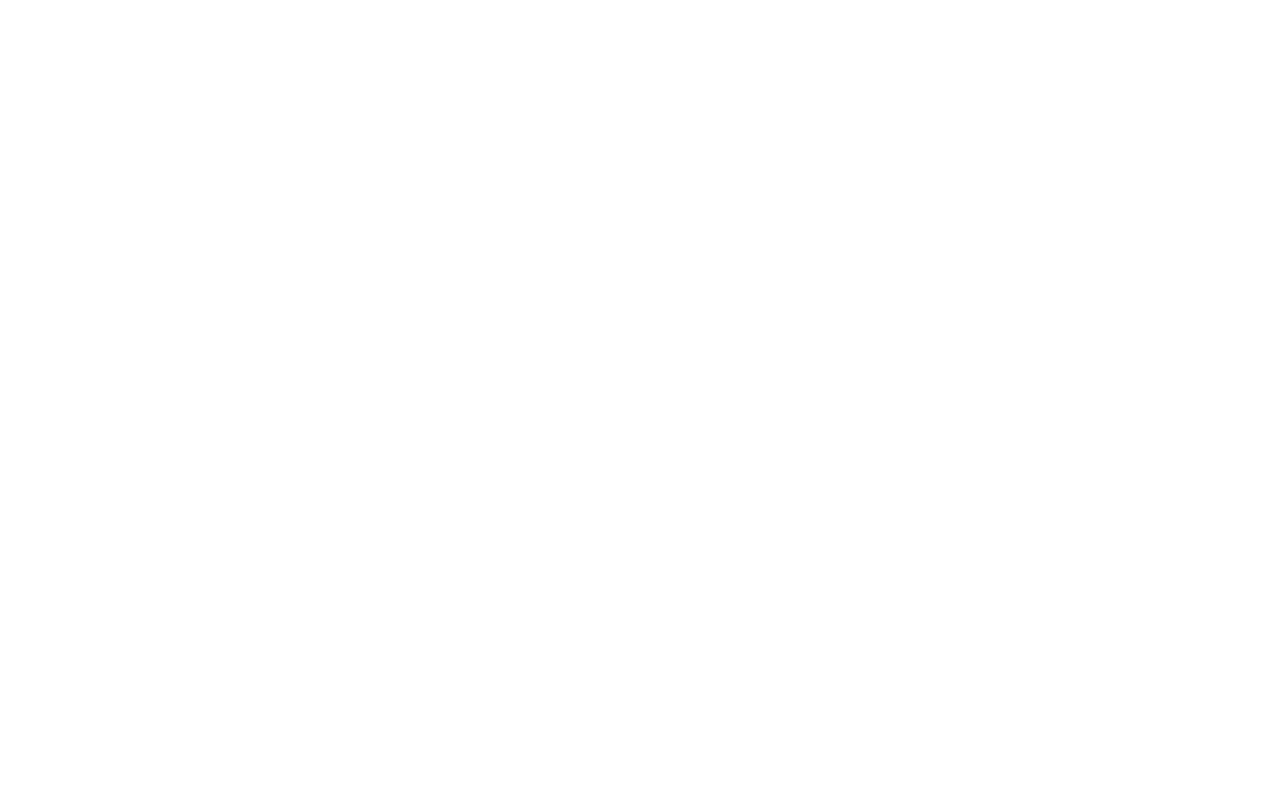
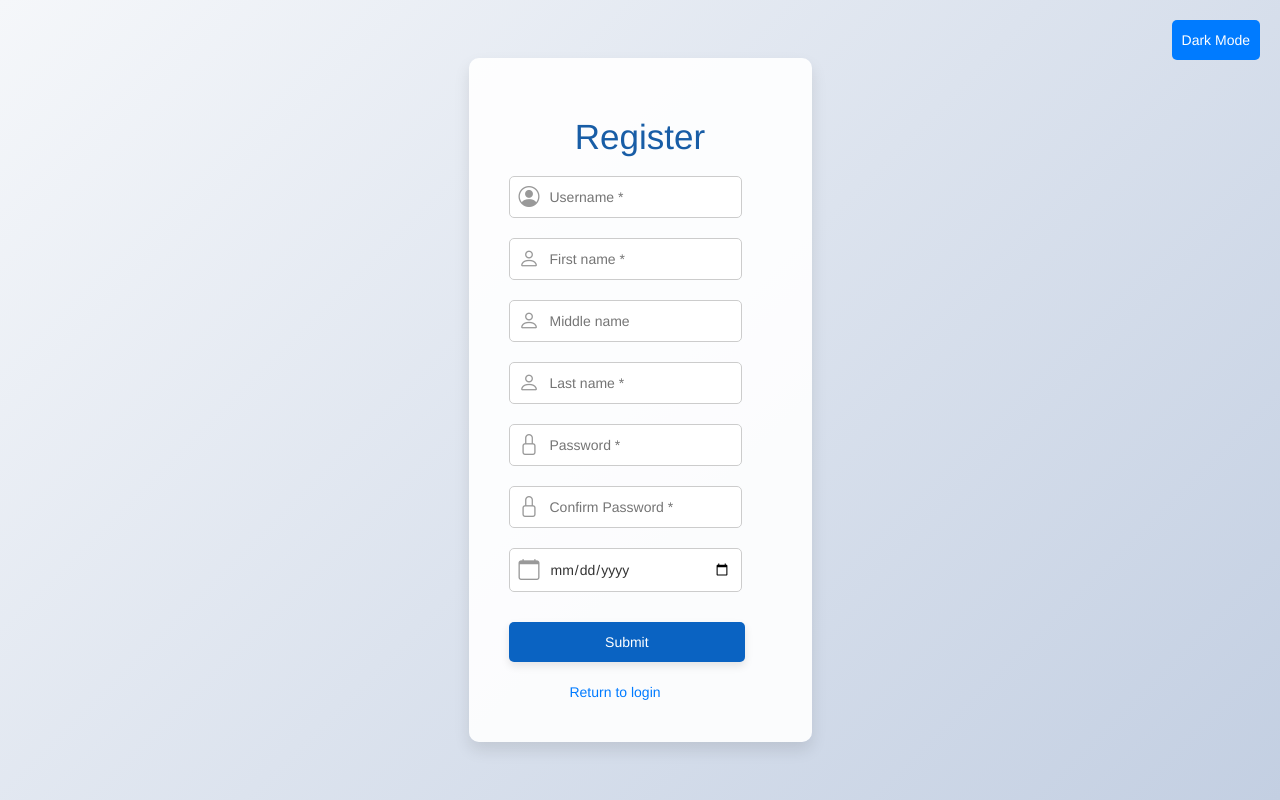
Before and after one commit to ZoharMashiah/Youtube-clone-project, a React (Create React App) app in the folder Web/youtube-clone/: page /signup in a window 1280 px wide. Before the commit this address had no page. Built offline with nearby package versions, Linux system fonts and the light colour scheme.

Commit message:
all the changes of the login and signup included the dark mode button, and without all the functionallity

```diff
--- a/Web/youtube-clone/package.json
+++ b/Web/youtube-clone/package.json
@@ -6,7 +6,7 @@
     "@testing-library/jest-dom": "^5.17.0",
     "@testing-library/react": "^13.4.0",
     "@testing-library/user-event": "^13.5.0",
-    "bootstrap": "^5.3.3",
+    "bootstrap": "^3.4.1",
     "bootstrap-icons": "^1.11.3",
     "react": "^18.3.1",
     "react-bootstrap": "^2.10.2",
--- a/Web/youtube-clone/public/index.html
+++ b/Web/youtube-clone/public/index.html
@@ -11,7 +11,7 @@
     />
     <link rel="apple-touch-icon" href="%PUBLIC_URL%/logo192.png" />
     <link rel="manifest" href="%PUBLIC_URL%/manifest.json" />
-    <link rel="stylesheet" href="https://cdnjs.cloudflare.com/ajax/libs/font-awesome/6.0.0-beta3/css/all.min.css">
+    <link rel="stylesheet" href="https://cdn.jsdelivr.net/npm/bootstrap@4.3.1/dist/css/bootstrap.min.css" integrity="sha384-ggOyR0iXCbMQv3Xipma34MD+dH/1fQ784/j6cY/iJTQUOhcWr7x9JvoRxT2MZw1T" crossorigin="anonymous">
     <title>Login/Signup</title>
   </head>
   <body>
--- a/Web/youtube-clone/src/App.css
+++ b/Web/youtube-clone/src/App.css
@@ -2,4 +2,5 @@
   text-align: center;
   justify-content: center;
   align-items: center;
+  height: 100%;
 }
--- a/Web/youtube-clone/src/App.js
+++ b/Web/youtube-clone/src/App.js
@@ -3,18 +3,20 @@ import logo from './logo.svg';
 import Feed from "./pages/Feed/Feed";
 import './App.css';
 import { useState } from "react";
+import Login from "./pages/Login/Login";
+import Signup from "./pages/Signup/Signup";
 
 function App() {
-  const [move, setmove] = useState(false)
+  const [users, setusers] = useState([])
+  const [currentUser, setcurrentUser] = useState(null)
 
   return (
     <BrowserRouter>
       <Routes>
-        <Route path="/about" element={move?<Navigate to=".."/>:<div><h2>Home</h2>
-          <button onClick={() => setmove(true)}>move</button>
-        </div>} />
-      <Route path="/" element={<Feed/>} />
-</Routes>
+        <Route path="/" element={<Login users={users} setcurrentUser = {setcurrentUser}/>} />
+        <Route path="/signup" element={<Signup users={users} setusers={setusers}/>} />
+        <Route path="/feed" element={<Feed />} />
+      </Routes>
     </BrowserRouter>
   );
 }
--- a/Web/youtube-clone/src/components/Login/Loginwrapper/Loginwrapper.js
+++ b/Web/youtube-clone/src/components/Login/Loginwrapper/Loginwrapper.js
@@ -1,20 +1,40 @@
 import React, { useState } from 'react';
 import './Loginwrapper.css';
 import Userfield from '../Userfield/Userfield';
+import { Navigate } from "react-router-dom";
+import 'bootstrap-icons/font/bootstrap-icons.css';
 
-export default function Loginwrapper() {
+export default function Loginwrapper({users,setcurrentUser}) {
   const [username, setUsername] = useState('');
   const [password, setPassword] = useState('');
   const [rememberMe, setRememberMe] = useState(false);
+  const [move, setMove] = useState(false);
+  const [goFeed, setgoFeed] = useState(false);
+
+const handleSubmit = () => {
+  for(let i=0; i<users.length; i++){
+    if(users[i].username === username && users[i].password === password){
+      setgoFeed(true);
+      setcurrentUser(users[i]);
+    }
+  }
+}
+
+if(move){
+  return (<Navigate to='/signup' />);
+}
+if(goFeed){
+  return (<Navigate to='/feed' />);
+}
 
   return (
     <div className='login-wrapper'>
       <div className='input-group'>
-        <i className='fas fa-user icon'></i>
+        <i className='bi bi-person-circle'></i>
         <Userfield label='Username' settext={setUsername} />
       </div>
       <div className='input-group'>
-        <i className='fas fa-lock icon'></i>
+        <i className='bi bi-lock'></i>
         <Userfield label='Password' settext={setPassword} />
       </div>
       <div className='remember-me'>
@@ -27,9 +47,9 @@ export default function Loginwrapper() {
         <label htmlFor='rememberMe'>Remember me</label>
       </div>
       <div className='login-footer'>
-        <p>Don't have an account? <a href='/Register'>Register</a></p>
+        <p>Don't have an account? <button onClick={() => setMove(true)}>Register</button></p>
       </div>
-      <button className='register-button' onClick={() => console.log(username)}>Confirm</button>
+      <button className='register-button' onClick={() => setgoFeed(true)}>Confirm</button>
     </div>
   );
 }
--- a/Web/youtube-clone/src/components/Signup/Signupwrapper/Signupwrapper.css
+++ b/Web/youtube-clone/src/components/Signup/Signupwrapper/Signupwrapper.css
@@ -23,7 +23,6 @@
   margin-bottom: 20px;
   text-align: center;
   color: #185da6;
-  margin-right: 40px;
 }
 
 .input-group {
@@ -33,7 +32,7 @@
   position: relative;
 }
 
-.icon {
+.input-group i {
   position: absolute;
   left: 10px;
   font-size: 1.5em;
@@ -44,7 +43,7 @@
   width: 100%;
   border: 1px solid #ccc;
   border-radius: 5px;
-  padding: 10px 10px 10px 35px;
+  padding: 10px 10px 10px 40px; /* Adjusted padding to accommodate the icon */
   outline: none;
   transition: border-color 0.3s, box-shadow 0.3s;
   font-size: 1em;
@@ -70,7 +69,7 @@
   box-shadow: 0 4px 8px rgba(0, 0, 0, 0.1);
 }
 
-.register-button:hover {
+.submit-button:hover {
   background-color: #0056b3;
   box-shadow: 0 6px 12px rgba(0, 0, 0, 0.2);
 }
@@ -97,3 +96,45 @@
     font-size: 2em;
   }
 }
+
+/* Dark mode styles */
+.dark-mode .signup-page {
+  background: linear-gradient(135deg, #2c3e50, #4ca1af);
+}
+
+.dark-mode .signup-container {
+  background: rgba(44, 62, 80, 0.9);
+}
+
+.dark-mode .signup-title {
+  color: #ecf0f1;
+}
+
+.dark-mode .input-group i {
+  color: #bdc3c7;
+}
+
+.dark-mode .input-field {
+  background-color: #34495e;
+  color: #ecf0f1;
+  border-color: #2c3e50;
+}
+
+.dark-mode .input-field:focus {
+  border-color: #1abc9c;
+  box-shadow: 0 0 8px rgba(26, 188, 156, 0.2);
+}
+
+.dark-mode .submit-button {
+  background-color: #1abc9c;
+  color: #2c3e50;
+}
+
+.dark-mode .submit-button:hover {
+  background-color: #16a085;
+  box-shadow: 0 6px 12px rgba(26, 188, 156, 0.2);
+}
+
+.dark-mode .return-login {
+  color: #1abc9c;
+}
--- a/Web/youtube-clone/src/components/Signup/Signupwrapper/Signupwrapper.js
+++ b/Web/youtube-clone/src/components/Signup/Signupwrapper/Signupwrapper.js
@@ -1,13 +1,36 @@
 import React, { useState } from 'react';
 import './Signupwrapper.css';
+import { Navigate } from "react-router-dom";
+import 'bootstrap-icons/font/bootstrap-icons.css';
 
-export default function SignUp() {
+export default function Signupwrapper({ users, setusers}) {
   const [username, setUsername] = useState('');
   const [password, setPassword] = useState('');
   const [firstName, setFirstName] = useState('');
   const [middleName, setMiddleName] = useState('');
   const [lastName, setLastName] = useState('');
   const [birthDate, setBirthDate] = useState('');
+  const [success, setSuccess] = useState(false);
+
+  const handleSubmit = () => {
+    if (username && password && firstName && lastName) {
+      const newUser = {
+        username: username,
+        password: password,
+        firstName: firstName,
+        middleName: middleName,
+        lastName: lastName,
+        birthDate: birthDate,
+      };
+      setusers([...users, newUser]);
+      setSuccess(true);
+    } else {
+      alert('Please fill in all required fields');
+    }
+  }
+
+  if (success)
+    return (<Navigate to='/' />);
 
   return (
     <div className='signup-page'>
@@ -15,7 +38,7 @@ export default function SignUp() {
         <h2 className='signup-title'>Register</h2>
         <form>
           <div className='input-group'>
-            <i className='fas fa-user icon'></i>
+            <i className='bi bi-person-circle'></i>
             <input
               type='text'
               placeholder='Username *'
@@ -25,7 +48,7 @@ export default function SignUp() {
             />
           </div>
           <div className='input-group'>
-            <i className='fas fa-user icon'></i>
+            <i className='bi bi-person'></i>
             <input
               type='text'
               placeholder='First name *'
@@ -35,7 +58,7 @@ export default function SignUp() {
             />
           </div>
           <div className='input-group'>
-            <i className='fas fa-user icon'></i>
+            <i className='bi bi-person'></i>
             <input
               type='text'
               placeholder='Middle name'
@@ -45,7 +68,7 @@ export default function SignUp() {
             />
           </div>
           <div className='input-group'>
-            <i className='fas fa-user icon'></i>
+            <i className='bi bi-person'></i>
             <input
               type='text'
               placeholder='Last name *'
@@ -55,7 +78,7 @@ export default function SignUp() {
             />
           </div>
           <div className='input-group'>
-            <i className='fas fa-lock icon'></i>
+            <i className='bi bi-lock'></i>
             <input
               type='password'
               placeholder='Password *'
@@ -65,7 +88,7 @@ export default function SignUp() {
             />
           </div>
           <div className='input-group'>
-            <i className='fas fa-lock icon'></i>
+            <i className='bi bi-lock'></i>
             <input
               type='password'
               placeholder='Confirm Password *'
@@ -75,7 +98,7 @@ export default function SignUp() {
             />
           </div>
           <div className='input-group'>
-            <i className='fas fa-calendar-alt icon'></i>
+            <i className='bi bi-calendar'></i>
             <input
               type='date'
               placeholder='Birth date'
@@ -84,7 +107,7 @@ export default function SignUp() {
               className='input-field'
             />
           </div>
-          <button type='submit' className='submit-button'>Submit</button>
+          <button type='button' className='submit-button' onClick={handleSubmit}>Submit</button>
         </form>
         <a href='/login' className='return-login'>Return to login</a>
       </div>
--- a/Web/youtube-clone/src/pages/Login/Login.css
+++ b/Web/youtube-clone/src/pages/Login/Login.css
@@ -3,14 +3,16 @@
   flex-direction: column;
   align-items: center;
   justify-content: center;
+  text-align: center;
   height: 100vh;
   background: linear-gradient(135deg, #f5f7fa, #c3cfe2);
 }
 
 #logo {
   width: 200px;
+  position: absolute;
+  top: 5px;
 }
-
 
 .login-title {
   font-size: 3.5em;
@@ -19,10 +21,7 @@
   font-weight: bold;
   text-shadow: 2px 2px 4px rgba(0, 0, 0, 0.1);
   letter-spacing: 1px;
-    margin-right: 50px;
 }
-
-
 
 .input-field {
   width: 100%;
@@ -34,7 +33,6 @@
   transition: border-color 0.3s;
   font-size: 1.2em;
 }
-
 
 .register-button {
   background-color: #007bff;
@@ -57,7 +55,6 @@
   font-size: 1.2em;
 }
 
-
 .remember-me {
   display: flex;
   align-items: center;
@@ -67,3 +64,70 @@
 .remember-me input {
   margin-right: 10px;
 }
+
+/* Dark mode styles */
+.dark-mode {
+  background: linear-gradient(135deg, #2c3e50, #4ca1af);
+}
+
+.dark-mode .login-title {
+  color: #ecf0f1;
+}
+
+.dark-mode .input-field {
+  background-color: #34495e;
+  color: #ecf0f1;
+  border-color: #2c3e50;
+}
+
+.dark-mode .input-field:focus {
+  border-color: #1abc9c;
+  box-shadow: 0 0 8px rgba(26, 188, 156, 0.2);
+}
+
+.dark-mode .register-button {
+  background-color: #1abc9c;
+  color: #2c3e50; /* Ensure text color is visible */
+}
+
+.dark-mode .register-button:hover {
+  background-color: #16a085;
+  box-shadow: 0 6px 12px rgba(26, 188, 156, 0.2);
+}
+
+.dark-mode .login-footer {
+  color: #ecf0f1;
+}
+
+.dark-mode .remember-me label {
+  color: #ecf0f1;
+}
+
+.dark-mode .login-footer button {
+  background: none;
+  border: none;
+  color: #1abc9c; /* Ensure the text color of the button in dark mode is visible */
+  cursor: pointer;
+}
+
+.dark-mode .login-footer button:hover {
+  text-decoration: underline;
+  color: #16a085; /* Slight color change on hover for better visibility */
+}
+
+/* Dark mode toggle button styles */
+.dark-mode-toggle {
+  position: absolute;
+  top: 20px;
+  right: 20px;
+  background: #007bff;
+  color: white;
+  border: none;
+  padding: 10px;
+  border-radius: 5px;
+  cursor: pointer;
+}
+
+.dark-mode-toggle:hover {
+  background: #0056b3;
+}
--- a/Web/youtube-clone/src/pages/Login/Login.js
+++ b/Web/youtube-clone/src/pages/Login/Login.js
@@ -1,14 +1,23 @@
-import React from 'react';
+import React, { useState } from 'react';
 import './Login.css';
 import Loginwrapper from '../../components/Login/Loginwrapper/Loginwrapper';
 import icon from '../../components/Login/LoginImages/1716994828673_imgbg.net.png';
 
-export default function Login() {
+export default function Login({ users, setcurrentUser }) {
+  const [darkMode, setDarkMode] = useState(false);
+
+  const toggleDarkMode = () => {
+    setDarkMode(!darkMode);
+  };
+
   return (
-    <div className='login-page'>
+    <div className={`login-page ${darkMode ? 'dark-mode' : ''}`}>
+      <button className='dark-mode-toggle' onClick={toggleDarkMode}>
+        {darkMode ? 'Light Mode' : 'Dark Mode'}
+      </button>
       <img src={icon} id='logo' alt='Logo' />
-        <p className='login-title'>Login</p>
-        <Loginwrapper />
+      <p className='login-title'>Login</p>
+      <Loginwrapper users={users} setcurrentUser={setcurrentUser} />
     </div>
   );
 }
--- a/Web/youtube-clone/src/pages/Signup/Signup.css
+++ b/Web/youtube-clone/src/pages/Signup/Signup.css
@@ -0,0 +1,29 @@
+.Signup-page {
+    display: flex;
+    justify-content: center;
+    align-items: center;
+    height: 100vh;
+    background: linear-gradient(135deg, #f5f7fa, #c3cfe2);
+    background-attachment: fixed;
+    animation: backgroundGradient 10s ease infinite;
+  }
+
+  .dark-mode-toggle {
+    position: absolute;
+    top: 20px;
+    right: 20px;
+    background: #007bff;
+    color: white;
+    border: none;
+    padding: 10px;
+    border-radius: 5px;
+    cursor: pointer;
+  }
+
+  .dark-mode-toggle:hover {
+    background: #0056b3;
+  }
+
+  .dark-mode {
+    background: linear-gradient(135deg, #2c3e50, #4ca1af);
+  }
--- a/Web/youtube-clone/src/pages/Signup/Signup.js
+++ b/Web/youtube-clone/src/pages/Signup/Signup.js
@@ -1,14 +1,21 @@
-import React from 'react'
-import './Signup.css'
-import icon from '../../components/Login/LoginImages/1716994828673_imgbg.net.png'
-import Signupwrapper from '../../components/Signup/Signupwrapper/Signupwrapper'
+import React, { useState } from 'react';
+import './Signup.css';
+import icon from '../../components/Login/LoginImages/1716994828673_imgbg.net.png';
+import Signupwrapper from '../../components/Signup/Signupwrapper/Signupwrapper';
 
-export default function Signup() {
+export default function Signup({ users, setusers }) {
+  const [darkMode, setDarkMode] = useState(false);
+
+  const toggleDarkMode = () => {
+    setDarkMode(!darkMode);
+  };
+
   return (
-    <div className='Signup-page'>
-        <img src={icon} id='logo' alt='Logo' />
-        <p className='sign-title'>Signup</p>
-        <Signupwrapper/>
+    <div className={`Signup-page ${darkMode ? 'dark-mode' : ''}`}>
+      <button className='dark-mode-toggle' onClick={toggleDarkMode}>
+        {darkMode ? 'Light Mode' : 'Dark Mode'}
+      </button>
+      <Signupwrapper users={users} setusers={setusers} />
     </div>
-  )
+  );
 }
```
Also changed, not shown: Web/youtube-clone/src/components/Login/Loginwrapper/Loginwrapper.css (+37 -12 lines), 1 other file (tests, documents, lock files or other folders). Lines whose indentation alone changed are shown as unchanged.
